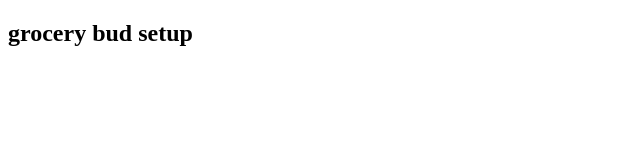
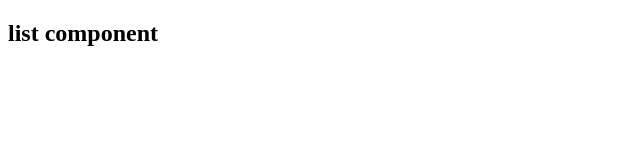
Before and after one commit to mslmyrtd/BasicReactProject, a React (Create React App) app in the folder grocerybud/: page / in a window 1280 px wide. Shown: the top 160 px of the page, without its empty margins (0-640 px from the left). Built offline with nearby package versions, Linux system fonts and the light colour scheme; the HTML template or start-up script is replaced by a standard one.

Commit message:
added useState hooks

```diff
--- a/grocerybud/src/App.js
+++ b/grocerybud/src/App.js
@@ -3,7 +3,18 @@
 import Alert from './Alert'
 
 function App() {
-  return <h2>grocery bud setup</h2>
+  const [name, setName] = useState('')
+  const [list, setList] = useState([])
+  const [isEditing, setIsEditing] = useState(false)
+  const [editID, setEditID] = useState(null)
+  const [alert, setAlert] = useState({ show: false, msg: '', type: '' })
+  return (
+    <section className='section-center'>
+      <div className='grocery-container'>
+        <List />
+      </div>
+    </section>
+  )
 }
 
 export default App
```
